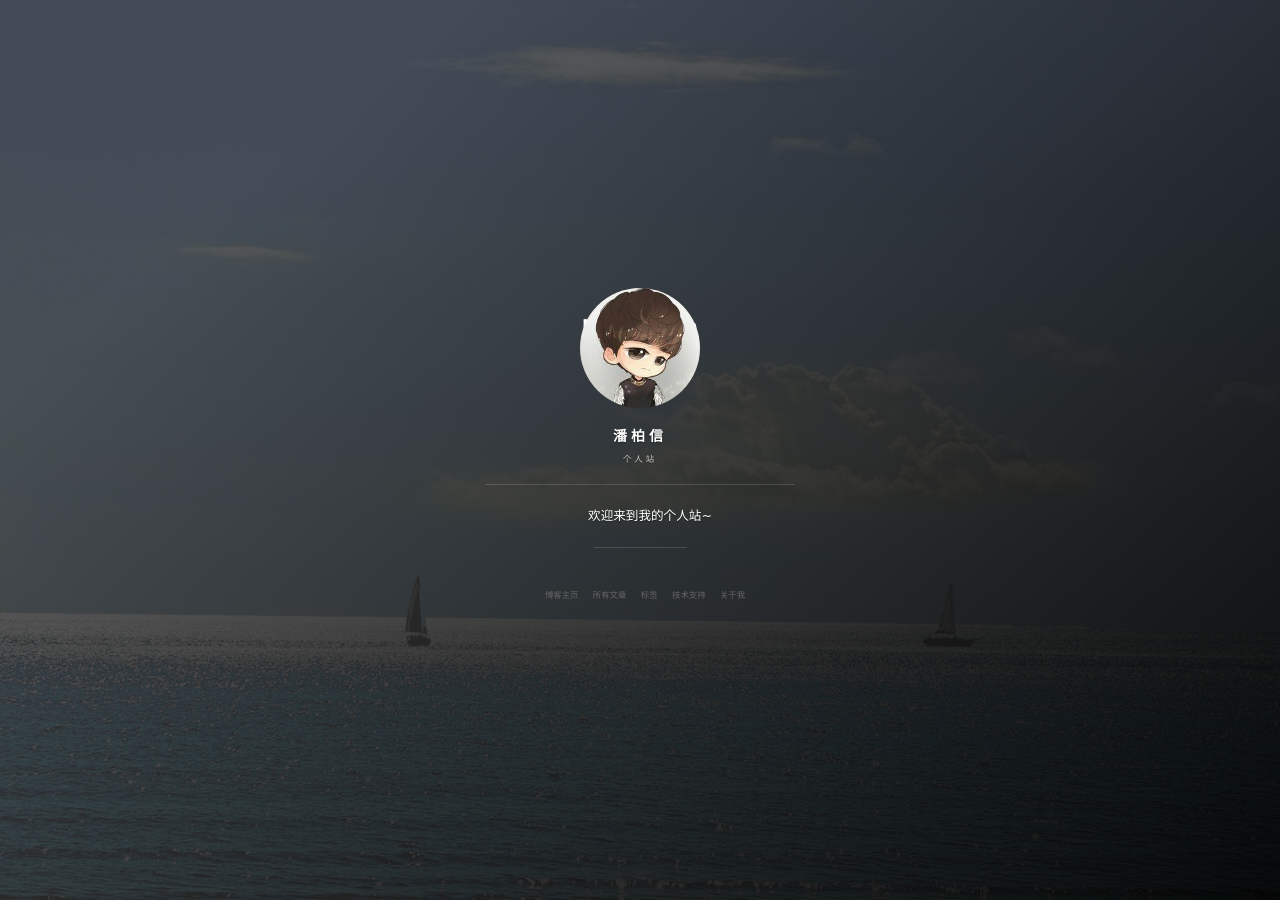
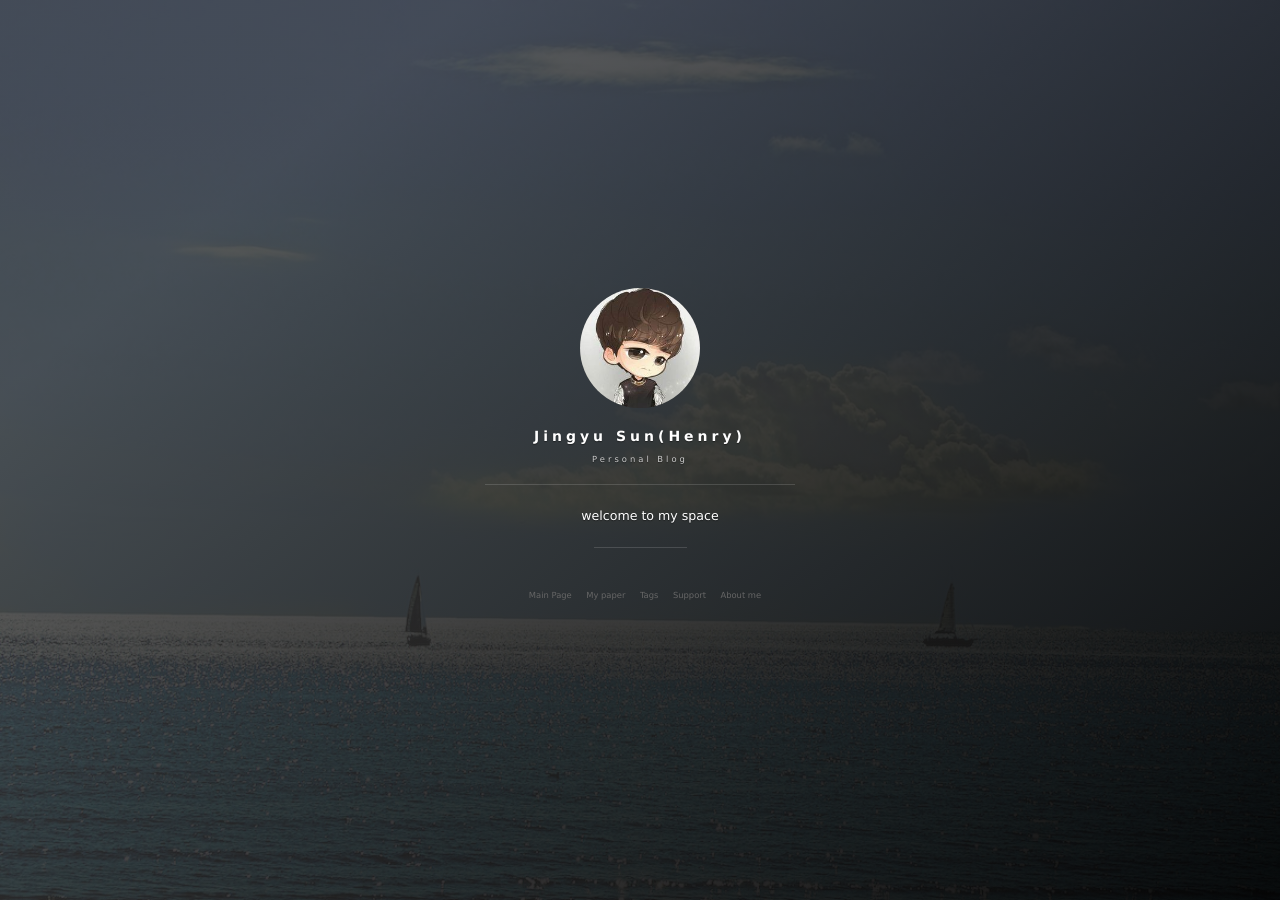
Before and after one commit to JingyuSunUOE/JingyuSunUOE.github.io, a Jekyll site: the page built from index.html, in a window 1280 px wide. Built offline with Jekyll 4.4.1, drawn with Linux system fonts in a browser that asks for light colours; nearby versions of some CDN libraries; the list of posts is cut into pages by our own code; comment, search, counter and statistics services are not loaded; grey boxes are pictures that could not be loaded.

Commit message:
Update _config.yml

```diff
--- a/_config.yml
+++ b/_config.yml
@@ -1,31 +1,20 @@
 # Basic
-title: 潘柏信
-subtitle: 个人站
-description: 欢迎来到我的个人站~
+title: Jingyu Sun(Henry)
+subtitle: Personal Blog
+description: welcome to my space
 # 头像里面的标题
-avatarTitle: leopardpan
+avatarTitle: Henry Sun
 # 头像里面的描述
-avatarDesc: iOS / 机器学习
+avatarDesc: CV / ML
 url: "https://JingyuSun.github.io/"
 
 # 博客是否自动生成目录，false为不生成
 enableToc: true
 
-# Comment
-comment:
-    # livere: MTAyMC81MDk5NC8yNzQ3Ng  # https://www.livere.com
-    disqus: leopard
-    # uyan: 2143225  # 有言id,登录有言官网申请
-
 # Social
 social:
-    weibo: 5366874726
-    github: leopardpan
-    # zhihu: panpanleopard
-    # juejin: xxx
-    jianshu: 2ada30d8d0f7
-    # twitter:
-    mail: leopardpan@icloud.com
+    github: JingyuSunUOE
+    mail: 1359237939sun@gmail.com
 
 
 
@@ -50,14 +39,14 @@ cover_color: clear
 
 # The blog button should not be removed.
 blog_button:
-    title: 博客主页
+    title: Main Page
 
 # Navigation buttons in the front page.s
 nav:
-    - {title: 所有文章, description: archive, url: '/archive'}
-    - {title: 标签, description: tags, url: '/tags'}
-    - {title: 技术支持, description: support, url: '/support'}
-    - {title: 关于我, description: about, url: '/about'}
+    - {title: My paper, description: archive, url: '/archive'}
+    - {title: Tags, description: tags, url: '/tags'}
+    - {title: Support, description: support, url: '/support'}
+    - {title: About me, description: about, url: '/about'}
 
 
 # Pagination
```
